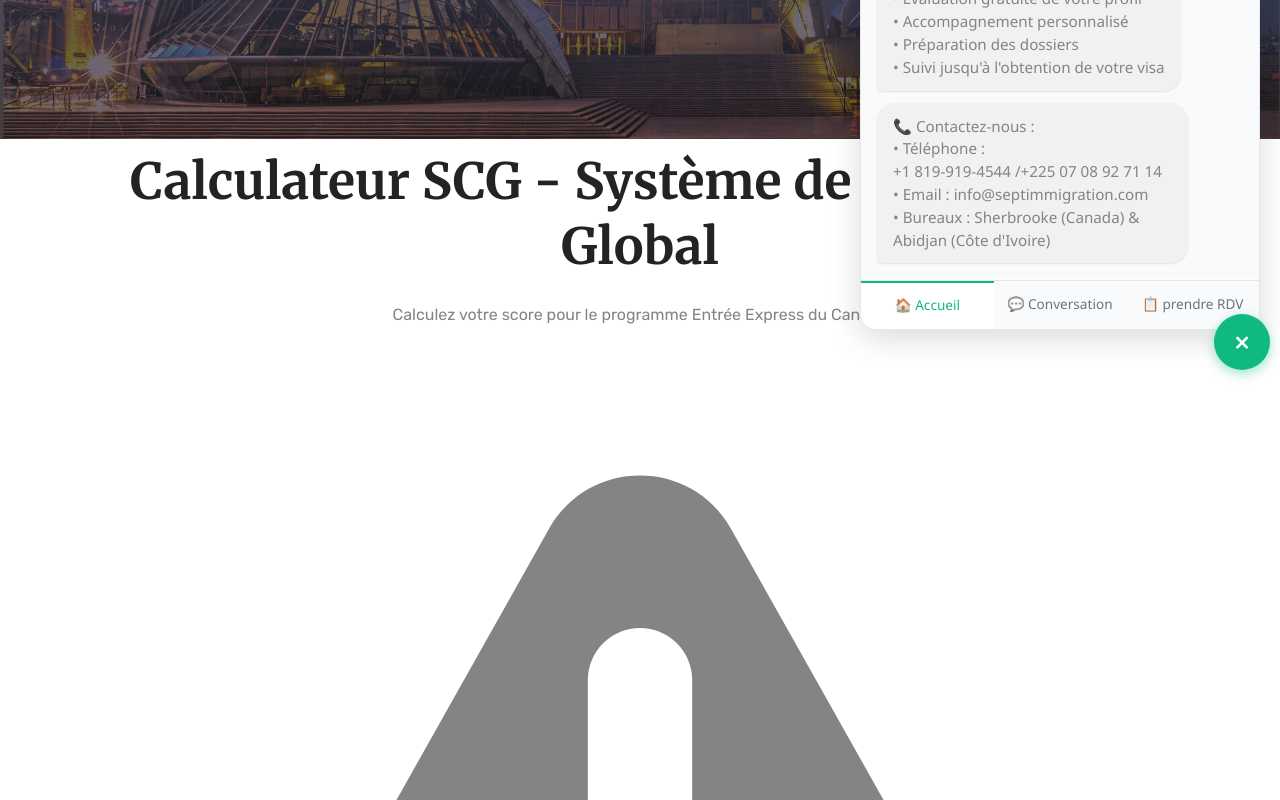
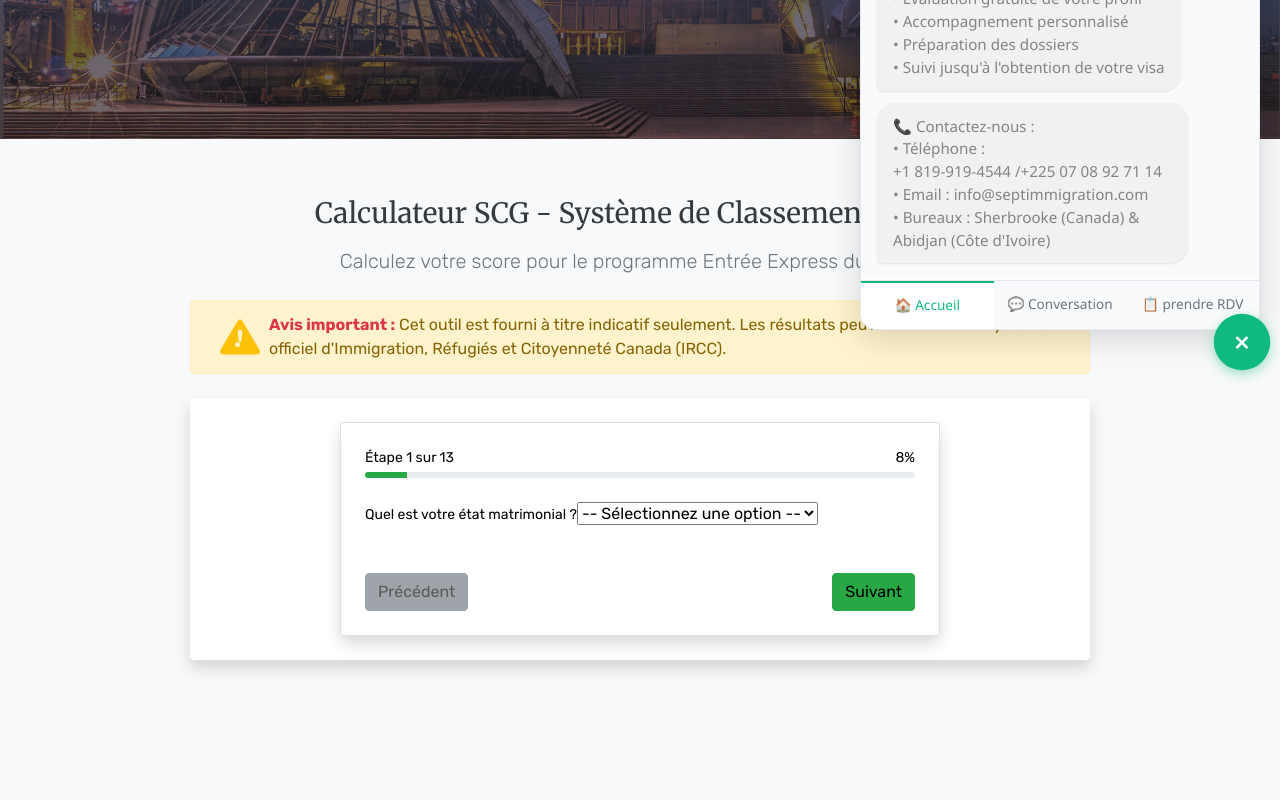
Before and after one commit to Abdoul-lab/rv-7immig, a React (Vite) app: page /scgCalculator in a window 1280 px wide. Shown: the part 380-1180 px from the top of the page. Built offline with nearby package versions, Linux system fonts and the light colour scheme.

Commit message:
Updated ScgCalculator.jsx

```diff
--- a/src/pages/ScgCalculator.jsx
+++ b/src/pages/ScgCalculator.jsx
@@ -15,19 +15,19 @@ export default function ScgCalculator() {
 
     const isSingle = data.maritalStatus === "Célibataire";
 
-    // Âge (maximum 110 points pour célibataire, 100 pour marié)
     const age = parseInt(data.age);
     if (age >= 18 && age <= 35) {
       if (age >= 20 && age <= 29) base += isSingle ? 110 : 100;
       else if (age >= 30 && age <= 35) base += isSingle ? 105 : 95;
       else if (age === 18 || age === 19) base += isSingle ? 99 : 90;
     } else if (age >= 36 && age <= 45) {
-      const agePoints = isSingle ? [85, 80, 75, 70, 65, 60, 55, 50, 45, 35] : [77, 72, 68, 63, 58, 54, 50, 45, 40, 32];
+      const agePoints = isSingle
+        ? [85, 80, 75, 70, 65, 60, 55, 50, 45, 35]
+        : [77, 72, 68, 63, 58, 54, 50, 45, 40, 32];
       const index = age - 36;
       if (index < agePoints.length) base += agePoints[index];
     }
 
-    // Études (maximum 150 points)
     const eduPoints = {
       "Secondaire ou moins": isSingle ? 30 : 28,
       "Études postsecondaires de 1 an": isSingle ? 90 : 84,
@@ -38,7 +38,6 @@ export default function ScgCalculator() {
     };
     base += eduPoints[data.education] || 0;
 
-    // Langue principale - première langue officielle (maximum 136 points)
     const languageMap = {
       "CLB 4": 6,
       "CLB 5": 6,
@@ -49,7 +48,6 @@ export default function ScgCalculator() {
       "CLB 10+": 34,
     };
 
-    // Vérifier que toutes les compétences linguistiques sont au moins CLB 7
     const minLanguageLevel = Math.min(
       languageMap[data.listening] || 0,
       languageMap[data.speaking] || 0,
@@ -57,14 +55,14 @@ export default function ScgCalculator() {
       languageMap[data.writing] || 0
     );
 
-    if (minLanguageLevel >= 17) { // CLB 7 minimum
-      base += (languageMap[data.listening] || 0) +
-              (languageMap[data.speaking] || 0) +
-              (languageMap[data.reading] || 0) +
-              (languageMap[data.writing] || 0);
+    if (minLanguageLevel >= 17) {
+      base +=
+        (languageMap[data.listening] || 0) +
+        (languageMap[data.speaking] || 0) +
+        (languageMap[data.reading] || 0) +
+        (languageMap[data.writing] || 0);
     }
 
-    // Expérience de travail au Canada (maximum 80 points)
     const expMap = {
       "Aucune": 0,
       "1 an": isSingle ? 40 : 35,
@@ -75,7 +73,6 @@ export default function ScgCalculator() {
     };
     base += expMap[data.workExperience] || 0;
 
-    // Facteurs du conjoint (maximum 40 points)
     if (!isSingle) {
       const spouseEdu = {
         "Secondaire ou moins": 0,
@@ -106,9 +103,8 @@ export default function ScgCalculator() {
       spouse += spouseExp[data.spouseWorkExperience] || 0;
     }
 
-    // Facteurs de transférabilité des compétences (maximum 100 points)
     const hasHighEducation = ["Baccalauréat", "Master", "Doctorat"].includes(data.education);
-    const hasGoodLanguage = minLanguageLevel >= 31; // CLB 9+
+    const hasGoodLanguage = minLanguageLevel >= 31;
     const hasCanadianExp = data.workExperience !== "Aucune";
 
     if (hasHighEducation && hasGoodLanguage) {
@@ -118,14 +114,13 @@ export default function ScgCalculator() {
       combined += 50;
     }
 
-    // Facteurs additionnels
     if (data.hasSibling === "Oui") additional += 15;
     if (data.studiedInCanada === "Oui") additional += 30;
-    if (data.validJobOffer === "Oui") additional += 50; // Simplifié - peut être 50 ou 200
+    if (data.validJobOffer === "Oui") additional += 50;
     if (data.nomination === "Oui") additional += 600;
     if (data.secondLanguage === "Oui") additional += 25;
 
-    const total = Math.min(base + spouse + combined + additional, 1200); // Maximum possible
+    const total = Math.min(base + spouse + combined + additional, 1200);
 
     setScore(total);
     setScoreBreakdown({ total, base, spouse, combined, additional });
@@ -146,56 +141,50 @@ export default function ScgCalculator() {
         ]}
       />
 
-      <div className="py-16 bg-gray-50 min-h-screen">
-        <div className="container mx-auto px-4">
-          <div className="max-w-4xl mx-auto">
-            <div className="text-center mb-8">
-              <h1 className="text-3xl font-bold text-gray-800 mb-4">
+      <div className="py-5 bg-light min-vh-100">
+        <div className="container px-3">
+          <div className="mx-auto" style={{ maxWidth: '900px' }}>
+            <div className="text-center mb-4">
+              <h1 className="h3 fw-bold text-dark mb-3">
                 Calculateur SCG - Système de Classement Global
               </h1>
-              <p className="text-lg text-gray-600">
+              <p className="lead text-secondary">
                 Calculez votre score pour le programme Entrée Express du Canada
               </p>
             </div>
 
-            <div className="bg-yellow-50 border-l-4 border-yellow-400 p-4 mb-8">
-              <div className="flex">
-                <div className="flex-shrink-0">
-                  <svg className="h-5 w-5 text-yellow-400" viewBox="0 0 20 20" fill="currentColor">
-                    <path fillRule="evenodd" d="M8.257 3.099c.765-1.36 2.722-1.36 3.486 0l5.58 9.92c.75 1.334-.213 2.98-1.742 2.98H4.42c-1.53 0-2.493-1.646-1.743-2.98l5.58-9.92zM11 13a1 1 0 11-2 0 1 1 0 012 0zm-1-8a1 1 0 00-1 1v3a1 1 0 002 0V6a1 1 0 00-1-1z" clipRule="evenodd" />
-                  </svg>
-                </div>
-                <div className="ml-3">
-                  <p className="text-sm text-yellow-700">
-                    <strong>Avis important :</strong> Cet outil est fourni à titre indicatif seulement.
-                    Les résultats peuvent différer du système officiel d'Immigration, Réfugiés et Citoyenneté Canada (IRCC).
-                  </p>
-                </div>
+            <div className="alert alert-warning d-flex align-items-center mb-4" role="alert">
+              <svg xmlns="http://www.w3.org/2000/svg" width="90" height="40" fill="currentColor" className="bi bi-exclamation-triangle-fill me-2 text-warning" viewBox="0 0 16 16">
+                <path d="M8.982 1.566a1.13 1.13 0 0 0-1.964 0L.165 13.233c-.457.778.091 1.767.982 1.767h13.707c.89 0 1.438-.99.982-1.767L8.982 1.566zM8 5c.535 0 .954.462.9.995l-.35 3.507a.552.552 0 0 1-1.1 0L7.1 5.995A.905.905 0 0 1 8 5zm.002 6a1 1 0 1 1-2.002 0 1 1 0 0 1 2.002 0z"/>
+              </svg>
+              <div>
+                <strong className='text-danger'>Avis important :</strong> Cet outil est fourni à titre indicatif seulement.
+                Les résultats peuvent différer du système officiel d'Immigration, Réfugiés et Citoyenneté Canada (IRCC).
               </div>
             </div>
 
             {!score ? (
-              <div className="bg-white rounded-lg shadow-lg p-8">
+              <div className="bg-white rounded shadow p-4">
                 <ScgForm onSubmit={calculateScore} />
               </div>
             ) : (
-              <div className="space-y-6">
+              <div className="mt-4">
                 <ScgResults scoreBreakdown={scoreBreakdown} />
 
-                <div className="text-center">
+                <div className="text-center mt-4">
                   <button
                     onClick={resetCalculator}
-                    className="bg-blue-600 text-white px-6 py-3 rounded-lg font-medium hover:bg-blue-700 transition-colors"
+                    className="btn btn-primary px-4 py-2"
                   >
                     Faire un nouveau calcul
                   </button>
                 </div>
 
-                <div className="bg-green-50 border border-green-200 rounded-lg p-6">
-                  <h3 className="text-lg font-semibold text-green-800 mb-3">
+                <div className="bg-success bg-opacity-10 border border-success rounded p-4 mt-4">
+                  <h3 className="h5 mb-3">
                     🎯 Prochaines étapes recommandées
                   </h3>
-                  <ul className="space-y-2 text-green-700">
+                  <ul className="list-unstyled text-white">
                     <li>• Créez votre profil sur le site officiel d'IRCC</li>
                     <li>• Préparez vos documents (EDE, tests de langue, etc.)</li>
                     <li>• Contactez Septimmigration pour un accompagnement personnalisé</li>
```
